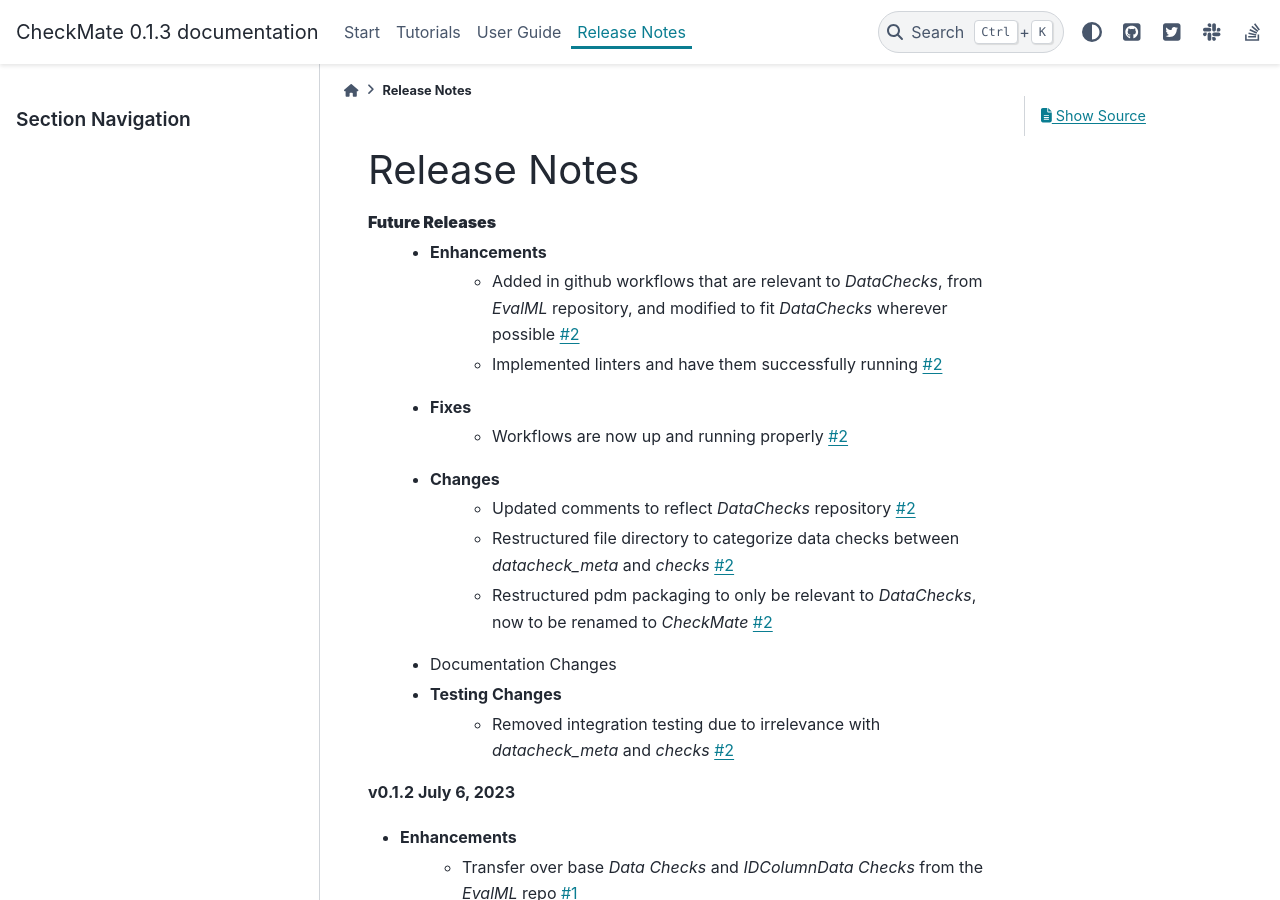
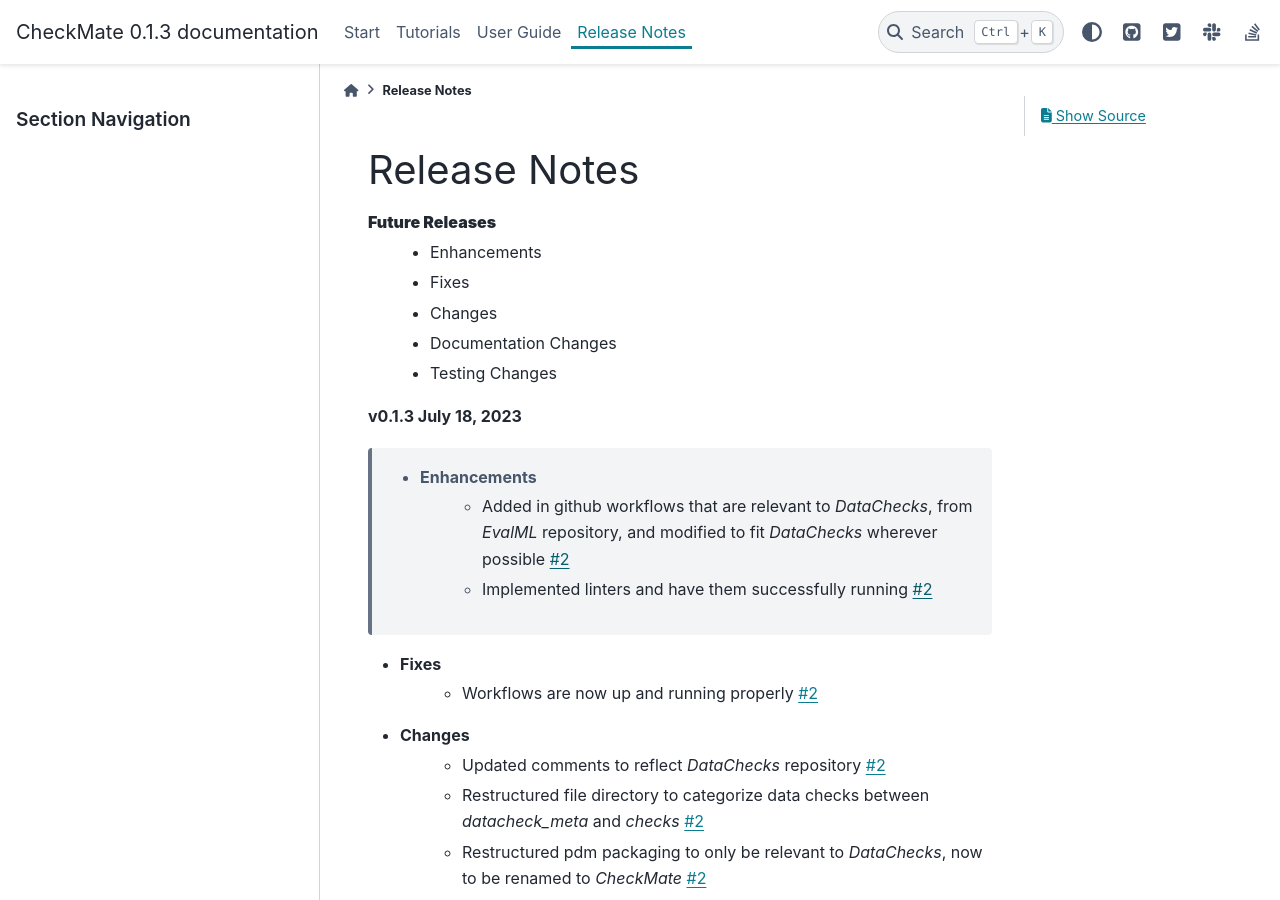
Before and after one commit to alteryx/CheckMates, a Sphinx documentation site: the page built from docs/source/release_notes.rst, in a window 1280 px wide and 900 px high. Built offline with Sphinx 7.4.7 and the PyData theme 0.15.4, drawn with Linux system fonts in a browser that asks for light colours; pages that are not in the unit, such as notebooks, are missing from menus; comment, search, counter and statistics services are not loaded.

Commit message:
release notes updated

```diff
--- a/docs/source/release_notes.rst
+++ b/docs/source/release_notes.rst
@@ -2,17 +2,28 @@
 -------------
 **Future Releases**
     * Enhancements
-        * Added in github workflows that are relevant to `DataChecks`, from `EvalML` repository, and modified to fit `DataChecks` wherever possible :pr:`2`
-        * Implemented linters and have them successfully running :pr:`2`
+
     * Fixes
-        * Workflows are now up and running properly :pr:`2`
+
     * Changes
-        * Updated comments to reflect `DataChecks` repository :pr:`2`
-        * Restructured file directory to categorize data checks between `datacheck_meta` and `checks` :pr:`2`
-        * Restructured pdm packaging to only be relevant to `DataChecks`, now to be renamed to `CheckMate` :pr:`2`
+
     * Documentation Changes
+
     * Testing Changes
-        * Removed integration testing due to irrelevance with `datacheck_meta` and `checks` :pr:`2`
+
+**v0.1.3 July 18, 2023**
+
+ * Enhancements
+    * Added in github workflows that are relevant to `DataChecks`, from `EvalML` repository, and modified to fit `DataChecks` wherever possible :pr:`2`
+    * Implemented linters and have them successfully running :pr:`2`
+* Fixes
+    * Workflows are now up and running properly :pr:`2`
+* Changes
+    * Updated comments to reflect `DataChecks` repository :pr:`2`
+    * Restructured file directory to categorize data checks between `datacheck_meta` and `checks` :pr:`2`
+    * Restructured pdm packaging to only be relevant to `DataChecks`, now to be renamed to `CheckMate` :pr:`2`
+* Testing Changes
+    * Removed integration testing due to irrelevance with `datacheck_meta` and `checks` :pr:`2`
 
 **v0.1.2 July 6, 2023**
 
```
